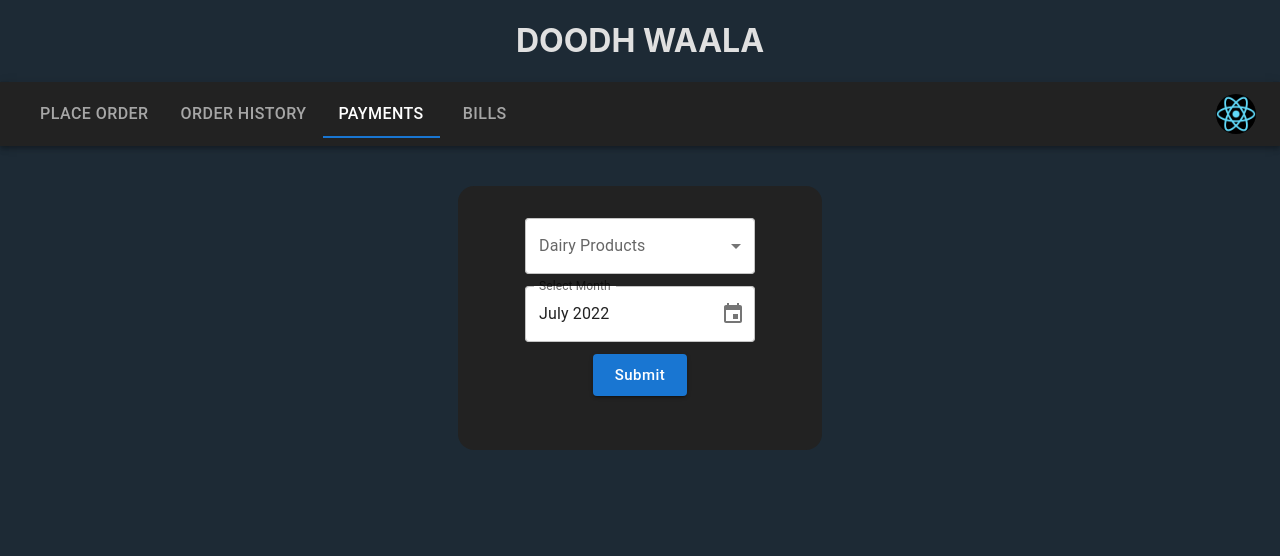
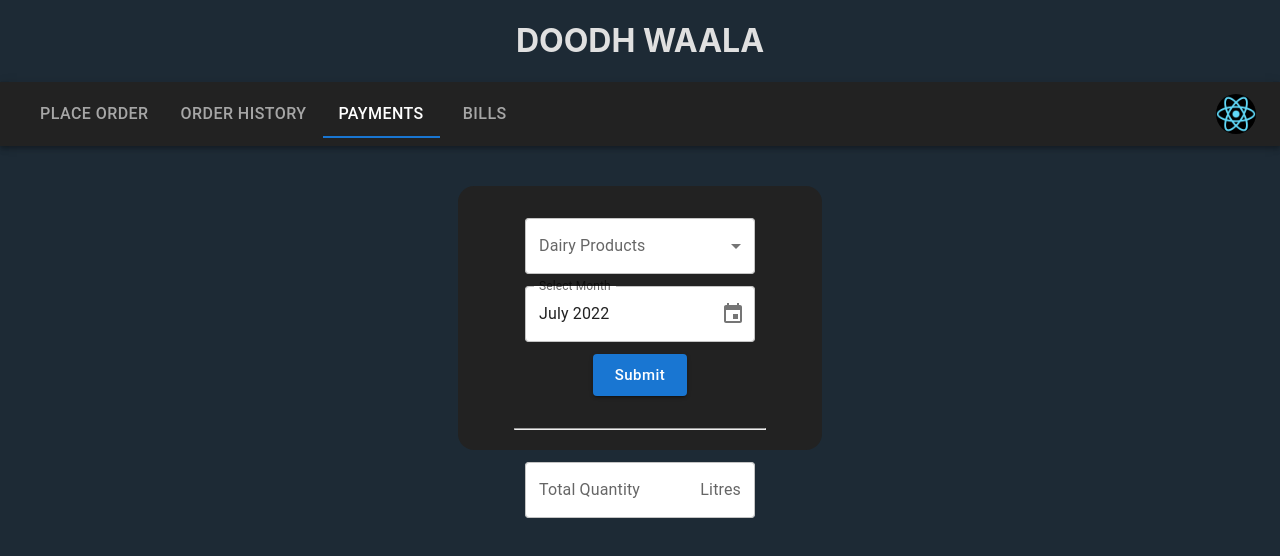
Before and after one commit to TanmayJain872/milk-distribution-management-system, a React (Create React App) app: page /home in a window 1280 px wide. Both pictures are taken after a click on the tab "PAYMENTS". Shown: the top 556 px of the page. Built offline with nearby package versions, Linux system fonts and the light colour scheme.

Commit message:
Update MonthlyOrderedQuantityDisplayer.js

```diff
--- a/src/components/MonthlyOrderedQuantityDisplayer.js
+++ b/src/components/MonthlyOrderedQuantityDisplayer.js
@@ -3,7 +3,7 @@
 /* This component let's user access the total volume of milk ordered by them in a particular month */
 
 import React, { useContext, useEffect, useState } from 'react';
-import { Button, MenuItem, Stack, TextField } from '@mui/material';
+import { Button, InputAdornment, MenuItem, Stack, TextField } from '@mui/material';
 import { DesktopDatePicker, LocalizationProvider } from '@mui/x-date-pickers';
 import { AdapterDayjs } from '@mui/x-date-pickers/AdapterDayjs';
 import dayjs from 'dayjs';
@@ -113,6 +113,21 @@ function MonthlyOrderedQuantityDisplayer(props) {
             >
                 Submit
             </Button>
+            <br />
+            <hr style={{ width: '250px', height: '0px', color: 'gray', backgroundColor: 'gray' }} />
+            <br />
+            <TextField
+                fullWidth
+                variant="outlined"
+                label='Total Quantity'
+                size='large'
+                value={totalQuantityOrdered}
+                sx={styleOfTextFields}
+                InputProps={{
+                    readOnly: true,
+                    endAdornment: <InputAdornment>Litres</InputAdornment>
+                }}
+            />
         </Stack>
     )
 }
```
